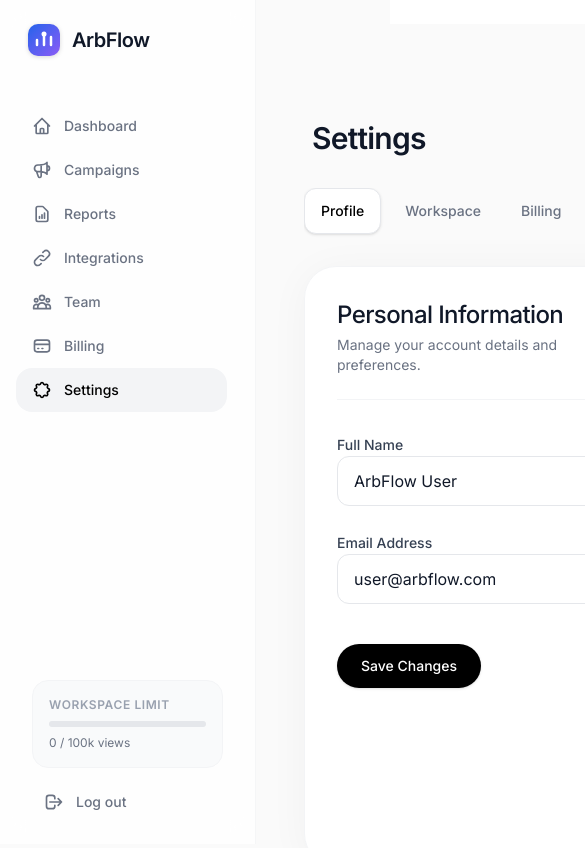
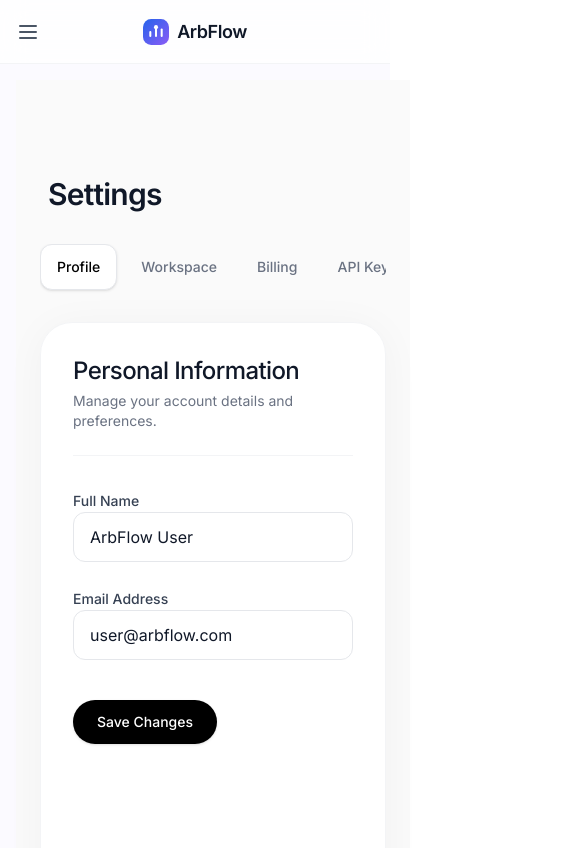
Before and after one commit to PranavShukla2/marketing-saas-platform, a Next.js app in the folder frontend/: page /settings in a window 390 px wide. Shown: the top 848 px of the page, 585 px wide, since content can reach past the window. Built offline with nearby package versions, Linux system fonts and the light colour scheme; no server answers; sample sign-in values are in the browser's storage.

Commit message:
Make the app sidebar a mobile drawer
The fixed sidebar plus ml-64 was shoving the whole workspace off-screen on
phones. Turned it into a slide-in drawer with a hamburger top bar on mobile,
kept the fixed rail on desktop, and gave the content full width on small
screens.

```diff
--- a/frontend/src/app/(app)/layout.tsx
+++ b/frontend/src/app/(app)/layout.tsx
@@ -8,9 +8,9 @@ export default function AppLayout({
 }>) {
   return (
     <AuthGuard>
-      <div className="flex bg-[#fafafa] min-h-screen">
+      <div className="flex bg-[var(--page)] min-h-screen">
         <Sidebar />
-        <main className="flex-1 ml-64 p-6 sm:p-10 transition-all">
+        <main className="flex-1 lg:ml-64 px-4 pb-12 pt-20 sm:px-6 lg:px-10 lg:pt-10 transition-all">
           {children}
         </main>
       </div>
--- a/frontend/src/components/Sidebar.tsx
+++ b/frontend/src/components/Sidebar.tsx
@@ -19,6 +19,10 @@ const navItems = [
 export default function Sidebar() {
   const pathname = usePathname();
   const [usage, setUsage] = useState({ current: 0, limit: 100000, percentage: 0 });
+  const [open, setOpen] = useState(false);
+
+  // Close the mobile drawer whenever the route changes.
+  useEffect(() => { setOpen(false); }, [pathname]);
 
   useEffect(() => {
     const fetchBilling = async () => {
@@ -38,7 +42,23 @@ export default function Sidebar() {
   }, [pathname]); // Refresh when path changes to sync with dashboard
 
   return (
-    <div className="w-64 h-screen bg-white/80 backdrop-blur-md border-r border-gray-100/80 fixed left-0 top-0 flex flex-col py-6 px-4 z-40">
+    <>
+    {/* Mobile top bar */}
+    <div className="lg:hidden fixed top-0 left-0 right-0 h-16 bg-white/80 backdrop-blur-md border-b border-gray-100 flex items-center justify-between px-4 z-40">
+      <button onClick={() => setOpen(true)} aria-label="Open menu" className="p-2 -ml-2 text-gray-600">
+        <svg className="w-6 h-6" fill="none" stroke="currentColor" viewBox="0 0 24 24"><path strokeLinecap="round" strokeLinejoin="round" strokeWidth="2" d="M4 6h16M4 12h16M4 18h16" /></svg>
+      </button>
+      <Link href="/" className="flex items-center space-x-2">
+        <svg width="26" height="26" viewBox="0 0 32 32" fill="none"><rect width="32" height="32" rx="10" fill="url(#arbflow-topbar-gradient)" /><path d="M9 21V16" stroke="white" strokeWidth="2.5" strokeLinecap="round" /><path d="M16 21V10" stroke="white" strokeWidth="2.5" strokeLinecap="round" /><path d="M23 21V13" stroke="white" strokeWidth="2.5" strokeLinecap="round" /><circle cx="16" cy="10" r="2.5" fill="white" /><defs><linearGradient id="arbflow-topbar-gradient" x1="0" y1="0" x2="32" y2="32" gradientUnits="userSpaceOnUse"><stop stopColor="#2563EB" /><stop offset="1" stopColor="#8B5CF6" /></linearGradient></defs></svg>
+        <span className="text-lg font-semibold tracking-tight text-gray-900">ArbFlow</span>
+      </Link>
+      <span className="w-8" />
+    </div>
+
+    {/* Backdrop */}
+    {open && <div onClick={() => setOpen(false)} className="lg:hidden fixed inset-0 bg-black/30 z-40" />}
+
+    <div className={`w-64 h-screen bg-white/90 lg:bg-white/80 backdrop-blur-md border-r border-gray-100/80 fixed left-0 top-0 flex flex-col py-6 px-4 z-50 transition-transform duration-300 ${open ? "translate-x-0" : "-translate-x-full"} lg:translate-x-0`}>
       <Link href="/" className="flex items-center space-x-3 px-3 mb-12 hover:opacity-80 transition-opacity">
         <svg width="32" height="32" viewBox="0 0 32 32" fill="none" xmlns="http://www.w3.org/2000/svg" className="drop-shadow-sm">
           <rect width="32" height="32" rx="10" fill="url(#arbflow-sidebar-gradient)" />
@@ -93,5 +113,6 @@ export default function Sidebar() {
         </div>
       </div>
     </div>
+    </>
   );
 }
```
